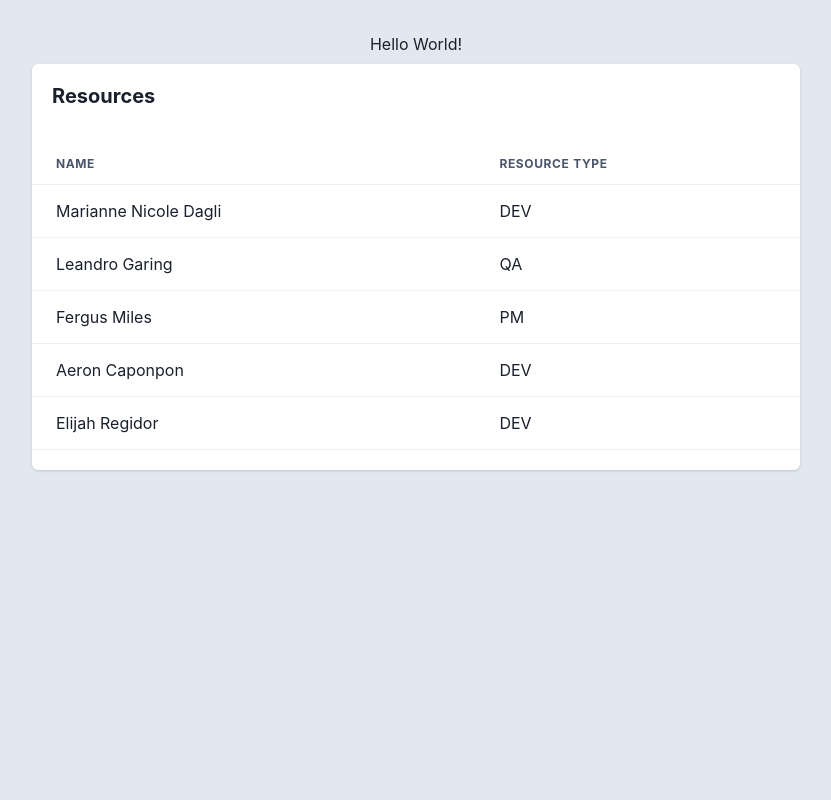
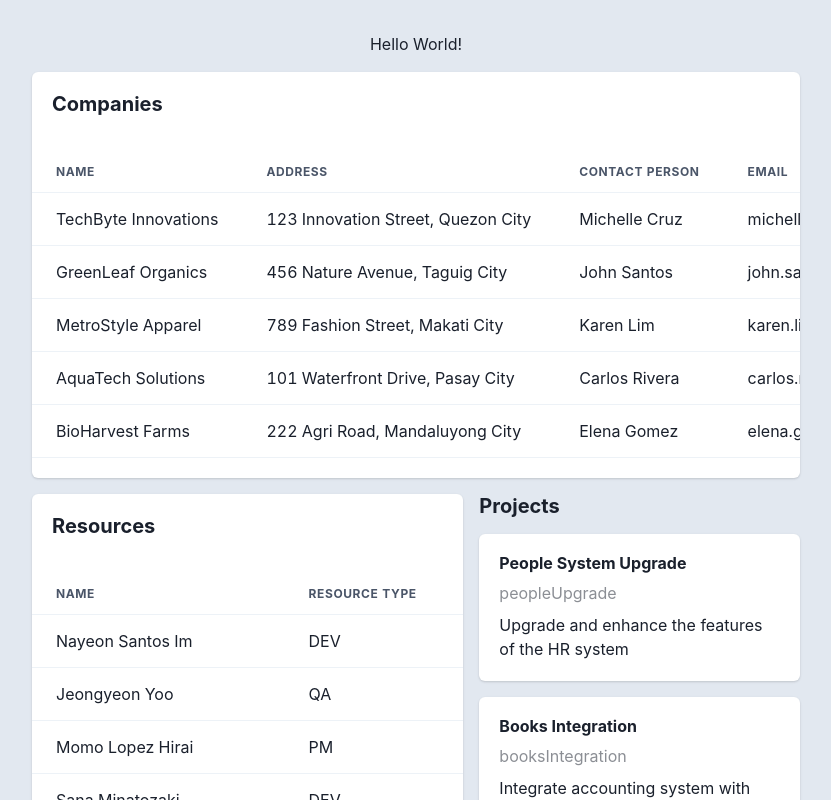
Before and after one commit to m-jimenez127/workshop, a React (Vite) app: page / in a window 1280 px wide. Shown: the top 800 px of the page, without its empty margins (224-1055 px from the left). Built offline with nearby package versions, Linux system fonts and the light colour scheme.

Commit message:
Display Companies and Projects

```diff
--- a/package.json
+++ b/package.json
@@ -16,7 +16,8 @@
     "@emotion/styled": "^11.11.0",
     "framer-motion": "^11.0.6",
     "react": "^18.2.0",
-    "react-dom": "^18.2.0"
+    "react-dom": "^18.2.0",
+    "react-router-dom": "^6.22.2"
   },
   "devDependencies": {
     "@types/react": "^18.2.56",
--- /dev/null
+++ b/src/components/Companies/index.jsx
@@ -0,0 +1,95 @@
+import {
+  Heading,
+  Table,
+  Thead,
+  Tbody,
+  Tr,
+  Th,
+  Td,
+  TableContainer,
+  Card,
+  CardHeader,
+  CardBody,
+} from "@chakra-ui/react";
+
+const Companies = () => {
+  const companiesData = [
+    {
+      name: "TechByte Innovations",
+      contactPerson: "Michelle Cruz",
+      email: "michelle.cruz@techbyte.ph",
+      address: "123 Innovation Street, Quezon City",
+      contactNumber: "+63 2 111 2222",
+    },
+    {
+      name: "GreenLeaf Organics",
+      contactPerson: "John Santos",
+      email: "john.santos@greenleaforganics.com",
+      address: "456 Nature Avenue, Taguig City",
+      contactNumber: "+63 2 333 4444",
+    },
+    {
+      name: "MetroStyle Apparel",
+      contactPerson: "Karen Lim",
+      email: "karen.lim@metrostyle.ph",
+      address: "789 Fashion Street, Makati City",
+      contactNumber: "+63 2 555 6666",
+    },
+    {
+      name: "AquaTech Solutions",
+      contactPerson: "Carlos Rivera",
+      email: "carlos.rivera@aquatech.ph",
+      address: "101 Waterfront Drive, Pasay City",
+      contactNumber: "+63 2 777 8888",
+    },
+    {
+      name: "BioHarvest Farms",
+      contactPerson: "Elena Gomez",
+      email: "elena.gomez@bioharvestfarms.com",
+      address: "222 Agri Road, Mandaluyong City",
+      contactNumber: "+63 2 999 0000",
+    },
+  ];
+
+  return (
+    <Card w="full" maxW="container.md" mx="auto">
+      <CardHeader>
+        <Heading size="md" mb={4}>
+          Companies
+        </Heading>
+      </CardHeader>
+      <CardBody pt={0} px={0}>
+        <TableContainer>
+          <Table>
+            <Thead>
+              <Tr>
+                <Th>Name</Th>
+                <Th>Address</Th>
+                <Th>Contact Person</Th>
+                <Th>Email</Th>
+                <Th>Contact Number</Th>
+              </Tr>
+            </Thead>
+            <Tbody>
+              {companiesData.map((company = {}, companyIndex) => {
+                return (
+                  <Tr key={`company-${companyIndex}`}>
+                    <Td>{company?.name}</Td>
+                    <Td>{company?.address}</Td>
+                    <Td>{company?.contactPerson}</Td>
+                    <Td>{company?.email}</Td>
+                    <Td>{company?.contactNumber}</Td>
+                  </Tr>
+                );
+              })}
+            </Tbody>
+          </Table>
+        </TableContainer>
+      </CardBody>
+    </Card>
+  );
+};
+
+Companies.propTypes = {};
+
+export default Companies;
--- a/src/components/Home/index.jsx
+++ b/src/components/Home/index.jsx
@@ -1,13 +1,19 @@
-import { Center, Stack, Text } from "@chakra-ui/react";
+import { Center, Stack, Text, Flex } from "@chakra-ui/react";
 import Resources from "../Resources";
+import Companies from "../Companies";
+import Projects from "../Projects";
 
 const Home = () => {
   return (
-    <Stack h="full" w="full">
+    <Stack h="full" w="full" spacing={4}>
       <Center>
         <Text>Hello World!</Text>
       </Center>
-      <Resources />
+      <Companies />
+      <Flex gap={4} w="full" maxW="container.md" mx="auto">
+        <Resources />
+        <Projects />
+      </Flex>
     </Stack>
   );
 };
--- /dev/null
+++ b/src/components/Projects/index.jsx
@@ -0,0 +1,52 @@
+import { Heading, Card, CardBody, Box, Stack, Text } from "@chakra-ui/react";
+
+const Projects = () => {
+  const projectsData = [
+    {
+      name: "People System Upgrade",
+      description: "Upgrade and enhance the features of the HR system",
+      alias: "peopleUpgrade",
+    },
+    {
+      name: "Books Integration",
+      description: "Integrate accounting system with external financial tools",
+      alias: "booksIntegration",
+    },
+    {
+      name: "Warehouse Automation",
+      description:
+        "Implement automation features in the warehouse management system",
+      alias: "warehouseAutomation",
+    },
+  ];
+
+  return (
+    <Box>
+      <Stack spacing={4}>
+        <Heading size="md">Projects</Heading>
+        {projectsData.map((project = {}, projectIndex) => {
+          return (
+            <Card
+              key={`project-${projectIndex}`}
+              w="full"
+              maxW="container.md"
+              mx="auto"
+            >
+              <CardBody>
+                <Stack>
+                  <Heading size="sm">{project?.name}</Heading>
+                  <Text opacity={0.5}>{project?.alias}</Text>
+                  <Text>{project?.description}</Text>
+                </Stack>
+              </CardBody>
+            </Card>
+          );
+        })}
+      </Stack>
+    </Box>
+  );
+};
+
+Projects.propTypes = {};
+
+export default Projects;
--- a/src/components/Resources/index.jsx
+++ b/src/components/Resources/index.jsx
@@ -14,71 +14,71 @@ import {
 
 const Resources = () => {
   const resourcesData = [
-    { firstName: "Marianne Nicole", lastName: "Dagli", type: "DEV" },
-    { firstName: "Leandro", lastName: "Garing", type: "QA" },
-    { firstName: "Fergus", lastName: "Miles", type: "PM" },
-    { firstName: "Aeron", lastName: "Caponpon", type: "DEV" },
-    { firstName: "Elijah", lastName: "Regidor", type: "DEV" },
-    // {
-    //   firstName: "Nayeon",
-    //   middleName: "Santos",
-    //   lastName: "Im",
-    //   type: "DEV",
-    // },
-    // {
-    //   firstName: "Jeongyeon",
-    //   middleName: "",
-    //   lastName: "Yoo",
-    //   type: "QA",
-    // },
-    // {
-    //   firstName: "Momo",
-    //   middleName: "Lopez",
-    //   lastName: "Hirai",
-    //   type: "PM",
-    // },
-    // {
-    //   firstName: "Sana",
-    //   middleName: null,
-    //   lastName: "Minatozaki",
-    //   type: "DEV",
-    // },
-    // {
-    //   firstName: "Jihyo",
-    //   middleName: "",
-    //   lastName: "Park",
-    //   type: "QA",
-    // },
-    // {
-    //   firstName: "Mina",
-    //   middleName: "Gonzales",
-    //   lastName: "Myoui",
-    //   type: "PM",
-    // },
-    // {
-    //   firstName: "Dahyun",
-    //   middleName: "Ramos",
-    //   lastName: "Kim",
-    //   type: "DEV",
-    // },
-    // {
-    //   firstName: "Chaeyoung",
-    //   middleName: "Torres",
-    //   lastName: "Son",
-    //   type: "QA",
-    // },
-    // {
-    //   firstName: "Tzuyu",
-    //   middleName: "Santos",
-    //   lastName: "Chou",
-    //   type: "PM",
-    // },
-    // {
-    //   firstName: "Jisoo",
-    //   middleName: "",
-    //   lastName: "Choi",
-    //   type: "DEV",
-    // },
+    // { firstName: "Marianne Nicole", lastName: "Dagli", type: "DEV" },
+    // { firstName: "Leandro", lastName: "Garing", type: "QA" },
+    // { firstName: "Fergus", lastName: "Miles", type: "PM" },
+    // { firstName: "Aeron", lastName: "Caponpon", type: "DEV" },
+    // { firstName: "Elijah", lastName: "Regidor", type: "DEV" },
+    {
+      firstName: "Nayeon",
+      middleName: "Santos",
+      lastName: "Im",
+      type: "DEV",
+    },
+    {
+      firstName: "Jeongyeon",
+      middleName: "",
+      lastName: "Yoo",
+      type: "QA",
+    },
+    {
+      firstName: "Momo",
+      middleName: "Lopez",
+      lastName: "Hirai",
+      type: "PM",
+    },
+    {
+      firstName: "Sana",
+      middleName: null,
+      lastName: "Minatozaki",
+      type: "DEV",
+    },
+    {
+      firstName: "Jihyo",
+      middleName: "",
+      lastName: "Park",
+      type: "QA",
+    },
+    {
+      firstName: "Mina",
+      middleName: "Gonzales",
+      lastName: "Myoui",
+      type: "PM",
+    },
+    {
+      firstName: "Dahyun",
+      middleName: "Ramos",
+      lastName: "Kim",
+      type: "DEV",
+    },
+    {
+      firstName: "Chaeyoung",
+      middleName: "Torres",
+      lastName: "Son",
+      type: "QA",
+    },
+    {
+      firstName: "Tzuyu",
+      middleName: "Santos",
+      lastName: "Chou",
+      type: "PM",
+    },
+    {
+      firstName: "Jisoo",
+      middleName: "",
+      lastName: "Choi",
+      type: "DEV",
+    },
   ];
 
   return (
@@ -102,10 +102,10 @@ const Resources = () => {
                 return (
                   <Tr key={`resource-${resourceIndex}`}>
                     <Td>
-                      {`${resource?.firstName} ${resource?.lastName}`}
-                      {/* {`${resource?.firstName}${
+                      {/* {`${resource?.firstName} ${resource?.lastName}`} */}
+                      {`${resource?.firstName}${
                         resource?.middleName ? ` ${resource.middleName} ` : ` `
-                      }${resource?.lastName}`} */}
+                      }${resource?.lastName}`}
                     </Td>
                     <Td>{resource?.type}</Td>
                   </Tr>
--- a/src/theme/config.ts
+++ b/src/theme/config.ts
@@ -1,5 +1,5 @@
 export const config = {
-  initialColorMode: "system",
+  initialColorMode: "light",
   useSystemColorMode: false,
 };
 
--- a/src/theme/styles.ts
+++ b/src/theme/styles.ts
@@ -4,7 +4,7 @@ export const styles = {
   global: (props) => ({
     "html, body": {
       bg: mode(`gray.200`, `gray.800`)(props),
-      h: "full",
+      h: "fit-content",
       w: "full",
     },
     "#root": {
```
Also changed, not shown: src/components/Companies/companies.json (added, +37 -0 lines), src/components/Projects/projects.json (added, +17 -0 lines), 1 other file (tests, documents, lock files or other folders).
